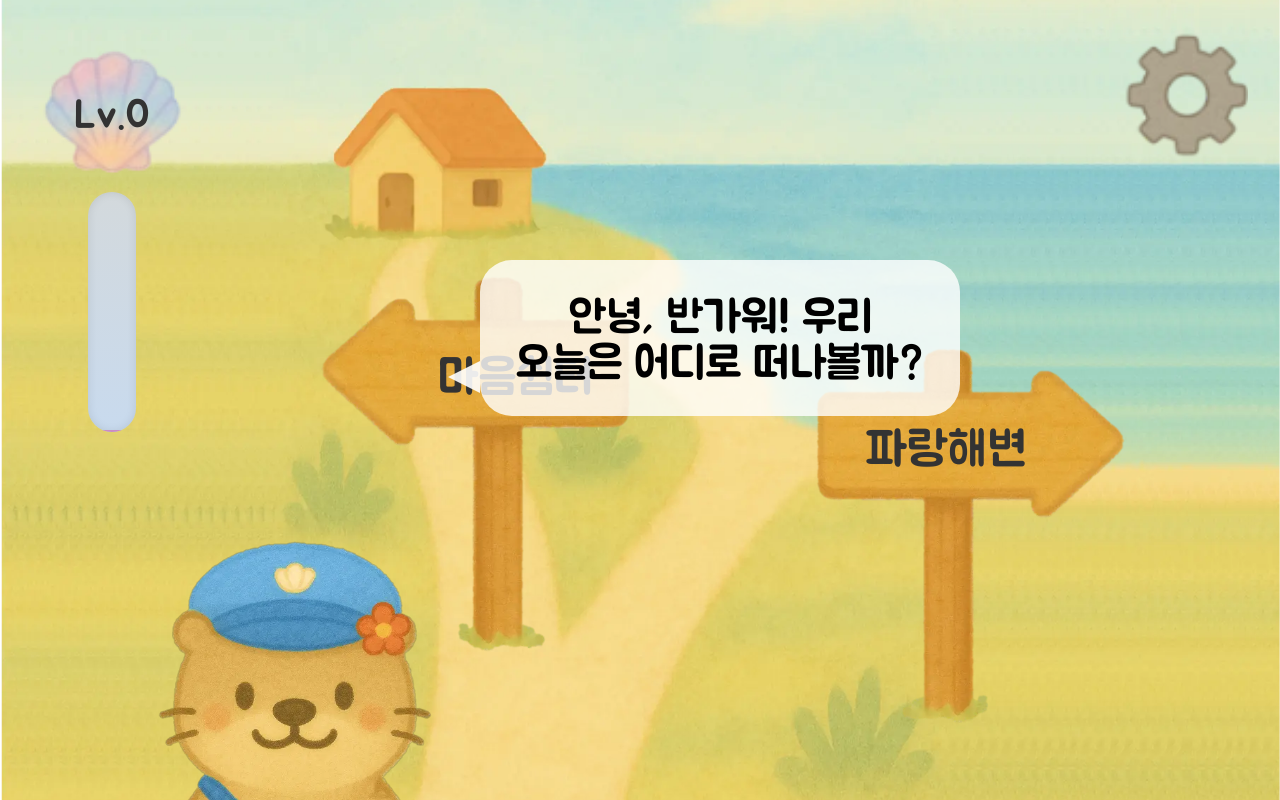
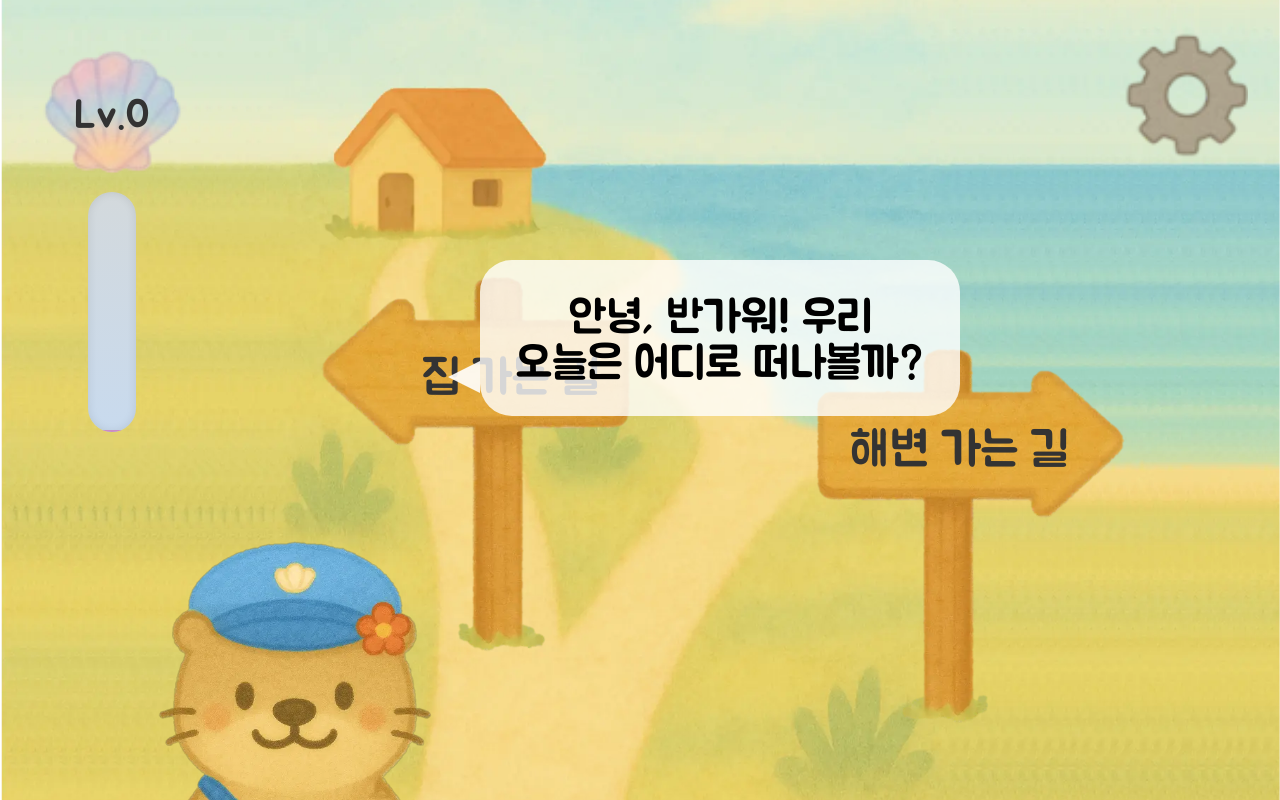
Before and after one commit to techforimpact-archive/TFI_CAMPUS_HANYANG_25Spring_SalingtheMind, a React (Vite) app: page / in a window 1280 px wide. Built offline with nearby package versions, Linux system fonts and the light colour scheme; no server answers; sample sign-in values are in the browser's storage.

Commit message:
fix: main button text

```diff
--- a/src/pages/beach/Main.tsx
+++ b/src/pages/beach/Main.tsx
@@ -59,7 +59,7 @@ export default function MainPage() {
           object-fit="cover"
         />
         <button onClick={() => navigate('/post')} className={styles.signHouseText}>
-          마음쉼터
+          집 가는 길
         </button>
       </div>
       <div className={styles.roadSignContainer}>
@@ -70,7 +70,7 @@ export default function MainPage() {
           object-fit="cover"
         />
         <button onClick={() => navigate('/received')} className={styles.signOceanText}>
-          파랑해변
+          해변 가는 길
         </button>
       </div>
 
--- a/src/pages/beach/main.module.css
+++ b/src/pages/beach/main.module.css
@@ -85,7 +85,7 @@
 .signHouseText {
   position: absolute;
   top: 3.4rem;
-  left: 7rem;
+  left: 6rem;
   font-size: 3rem;
   background-color: transparent;
   color: var(--text-primary-color);
@@ -94,7 +94,7 @@
 .signOceanText {
   position: absolute;
   top: 3.4rem;
-  left: 3rem;
+  left: 2rem;
   font-size: 3rem;
   background-color: transparent;
   color: var(--text-primary-color);
```
